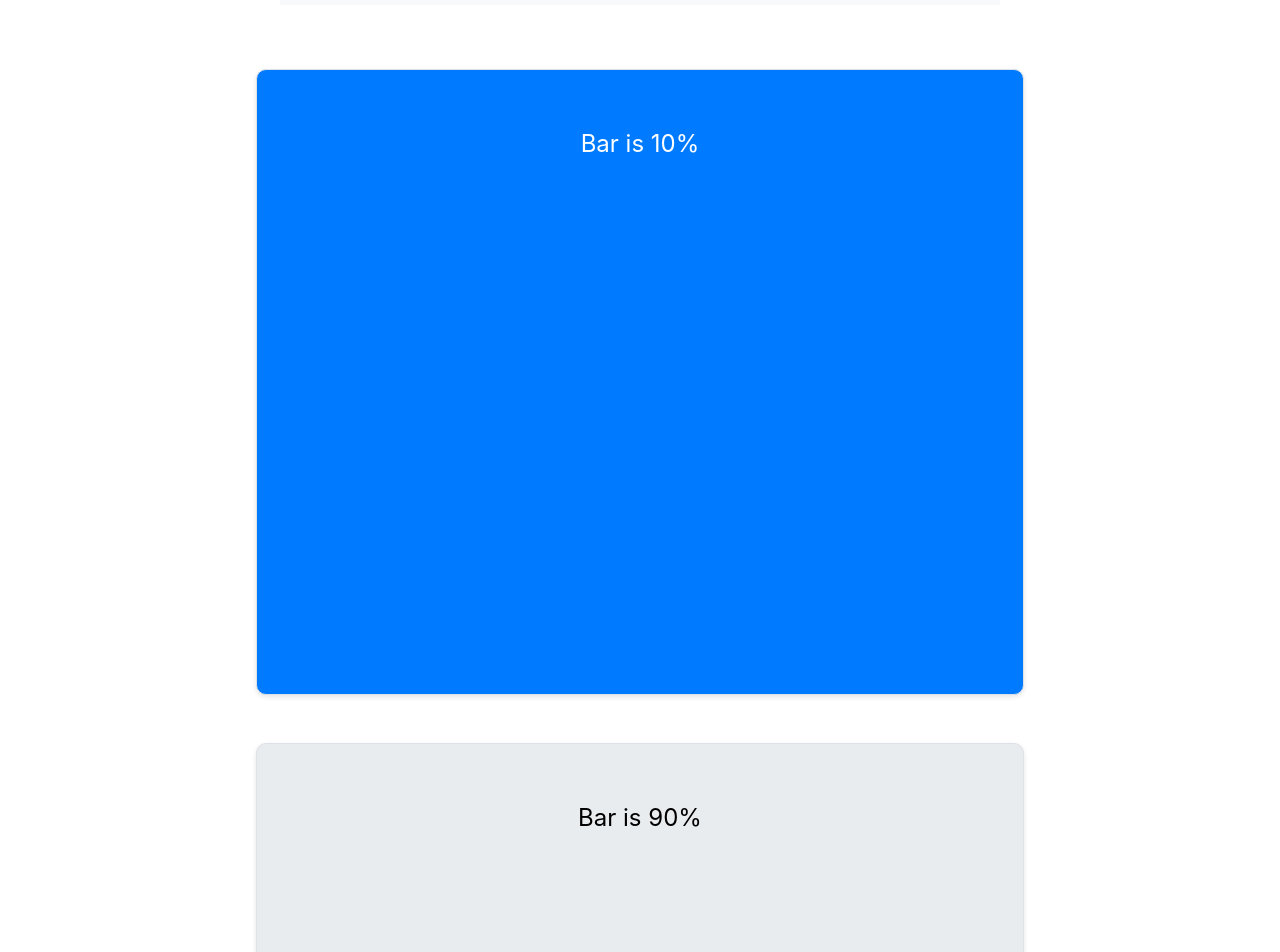
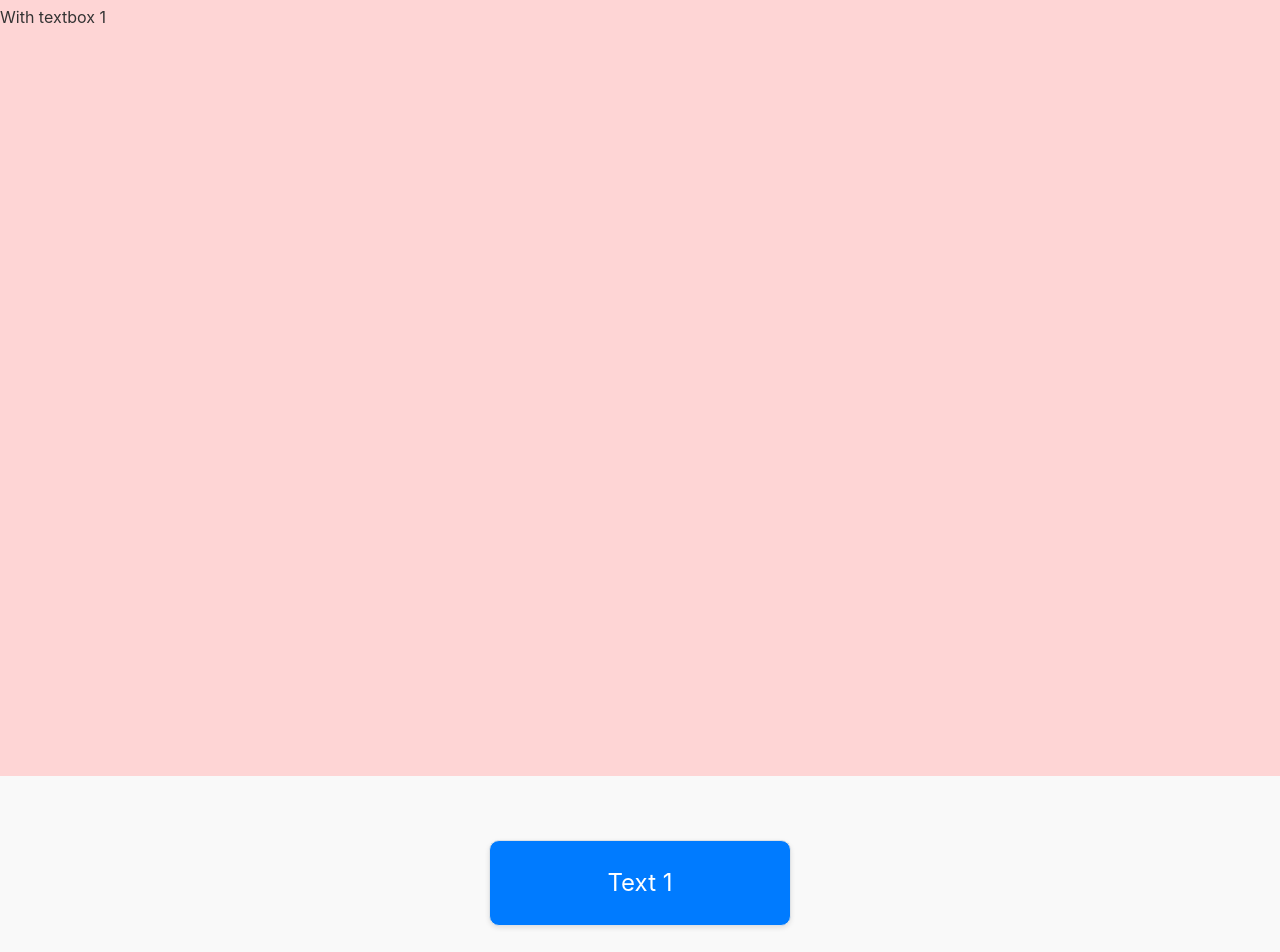
Before and after one commit to jonolave/verdens-ender, a Svelte app: page / in a window 1280 px wide. Shown: the part 920-1872 px from the top of the page. Built offline with nearby package versions, Linux system fonts and the light colour scheme.

Commit message:
sticky behind and textbox in front

```diff
--- a/src/App.svelte
+++ b/src/App.svelte
@@ -2,7 +2,7 @@
   import { onMount } from "svelte";
 
   let steps = [
-    { index: 0, width: "10%", text: "Bar is 10%" },
+    { index: 0, width: "10%", text: "Text 1" },
     { index: 1, width: "90%", text: "Bar is 90%" },
     { index: 2, width: "50%", text: "Bar is 50%" },
   ];
@@ -46,13 +46,17 @@
       <div class="bar-outer">
         <div class="bar-inner" style="width: {steps[activeIndex].width};"></div>
       </div>
+      <p>This is the sticky background</p>
+      <p>With textbox {activeIndex + 1}</p>
     </figure>
 
     <!-- Step text -->
     <article>
       {#each steps as step (step.index)}
-        <div class="step {activeIndex === step.index ? 'is-active' : ''}" data-index={step.index}>
-          <p>{step.text}</p>
+        <div class="step" data-index={step.index}>
+          <div class="textbox {activeIndex === step.index ? 'is-active' : ''}">
+            <p>{step.text}</p>
+          </div>
         </div>
       {/each}
     </article>
@@ -73,6 +77,7 @@
     background-color: #f8f9fa;
   }
 
+  /* Styling for sticky element */
   #scrolly-overlay {
     position: relative;
     padding: 2rem 0;
@@ -80,19 +85,19 @@
 
   .scrolly {
     position: relative;
-    max-width: 800px;
     margin: 0 auto;
   }
 
-  /* Sticky element for the progress bar */
   .sticky {
     position: -webkit-sticky;
     position: sticky;
-    top: 50%;
-    z-index: 10;
-    background-color: #f8f9fa;
-    padding: 2rem 0;
-    margin-bottom: 3rem;
+    width: 100%;
+    top: 0;
+    height: 100vh;
+    z-index: -10;
+    background-color: #ffcccccc;
+    margin: 0 0 3rem 0;
+    padding: 2rem 0 2rem 0;
   }
 
   /* Progress bar styling */
@@ -113,16 +118,20 @@
   /* Step element styling */
   .step {
     min-height: 70vh;
-    margin-bottom: 3rem;
-    padding: 2rem;
-    background-color: #e9ecef;
-    transition: background-color 250ms ease-in-out;
+  }
+
+  .textbox {
+    background-color: white;
+    max-width: 300px;
+    margin: 0 auto;
+    color: black;
     border-radius: 10px;
     border: 1px solid #dee2e6;
     box-shadow: 0 2px 5px rgba(0, 0, 0, 0.1);
   }
 
-  .step.is-active {
+  /* Add when active */
+  .textbox.is-active {
     background-color: #007bff;
     color: white;
   }
--- a/src/app.css
+++ b/src/app.css
@@ -8,3 +8,10 @@
   -webkit-font-smoothing: antialiased;
   -moz-osx-font-smoothing: grayscale;
 }
+
+body {
+  margin: 0;
+  padding: 0;
+  background-color: #f9f9f9;
+  color: #333;
+}
```
